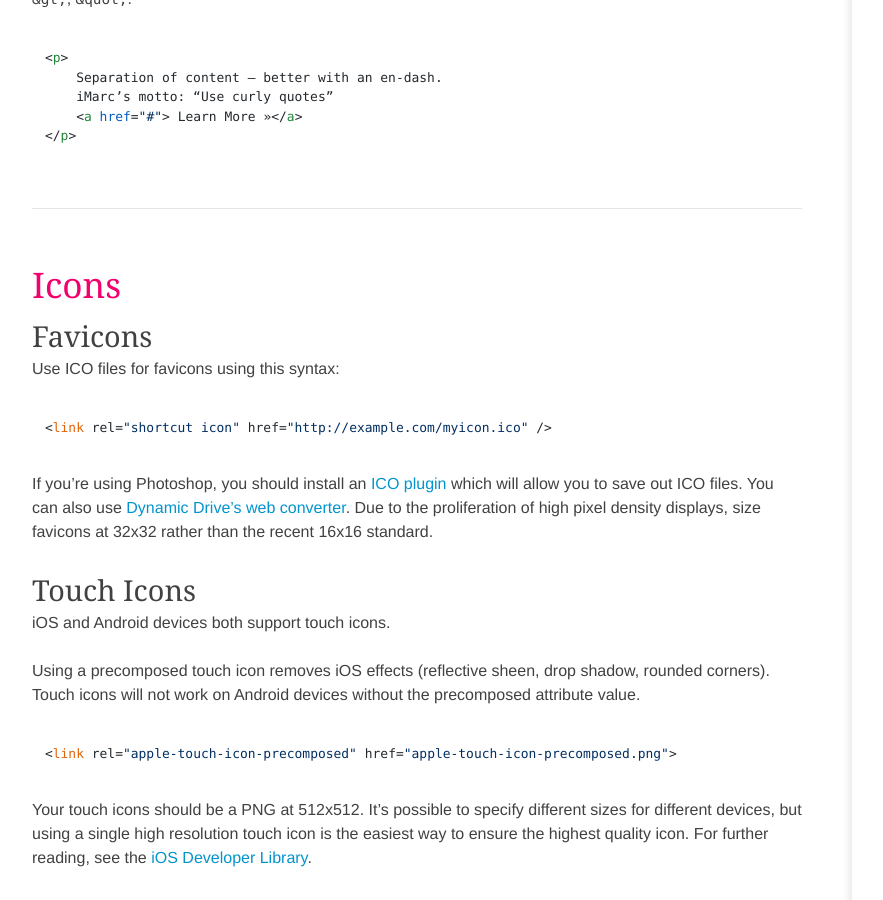
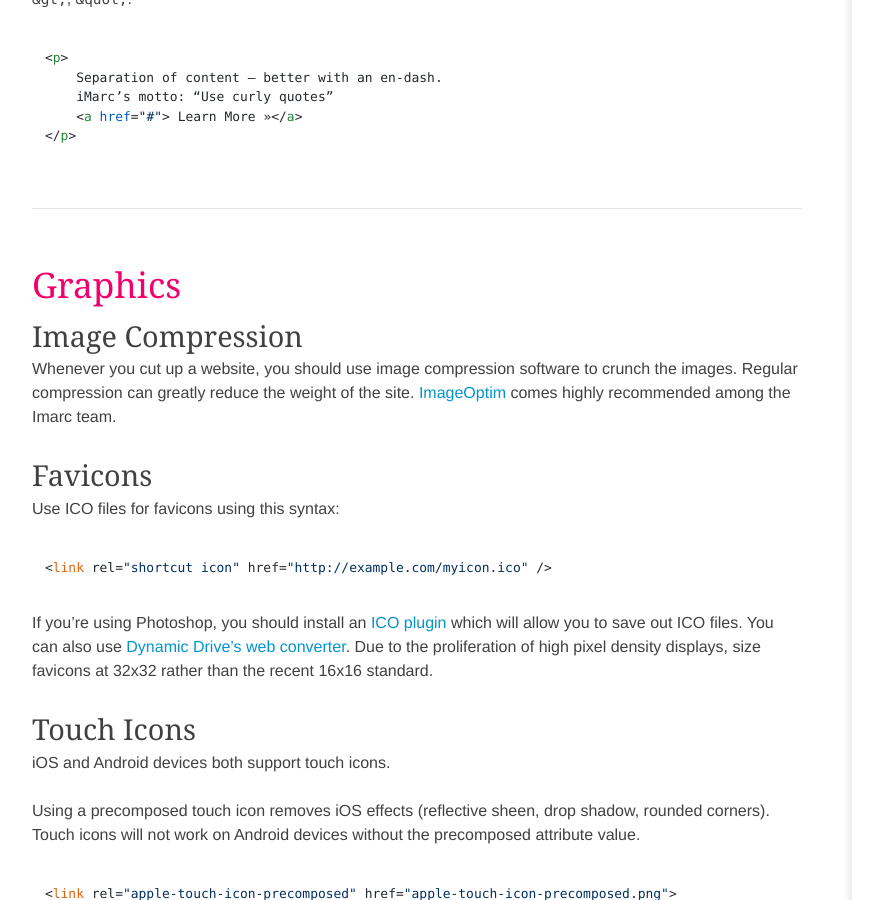
Before and after one commit to imarc/handbook, a Jekyll site: the page built from frontend.markdown, in a window 1280 px wide and 900 px high, scrolled down 2914 px. Shown: the whole window, without its empty margins (88-971 px from the left). Built offline with Jekyll 4.4.1, drawn with Linux system fonts in a browser that asks for light colours; nearby versions of some CDN libraries; some web fonts are replaced; some of the changed text lies outside the part shown.

Commit message:
restructure Grahpics section, add sub-section for image compression

```diff
--- a/frontend.markdown
+++ b/frontend.markdown
@@ -103,7 +103,11 @@ The only characters that need encoding are `&amp;`, `&lt;`, and `&gt;`,
         <a href="#"> Learn More »</a>
     </p>
 
-## Icons
+## Graphics
+
+### Image Compression
+
+Whenever you cut up a website, you should use image compression software to crunch the images. Regular compression can greatly reduce the weight of the site. [ImageOptim](https://imageoptim.com/) comes highly recommended among the Imarc team.
 
 ### Favicons
 
```
